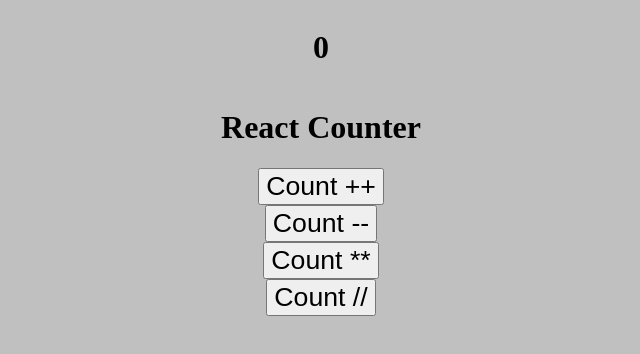
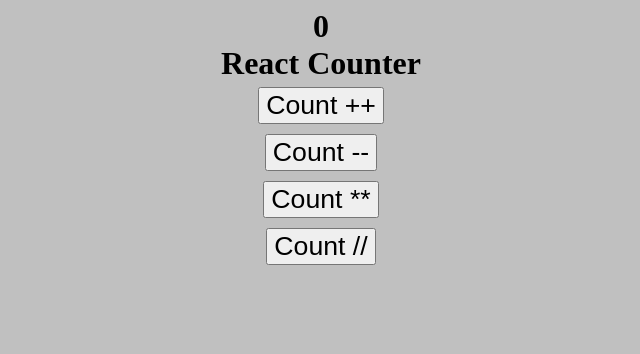
Before and after one commit to Chupriarti/react-counter, a React (Create React App) app: page / in a window 1280 px wide. Shown: the top 354 px of the page, without its empty margins (319-959 px from the left). Built offline with nearby package versions, Linux system fonts and the light colour scheme.

Commit message:
fix styles

```diff
--- a/src/components/CounterButton/counterButton.css
+++ b/src/components/CounterButton/counterButton.css
@@ -1,3 +1,4 @@
 .btn {
     font-size: 20pt;
+    margin: 5px;
 }
--- a/src/index.css
+++ b/src/index.css
@@ -1,3 +1,7 @@
 body {
   background-color: silver;
 }
+
+h1 {
+  margin: 0;
+}
```
